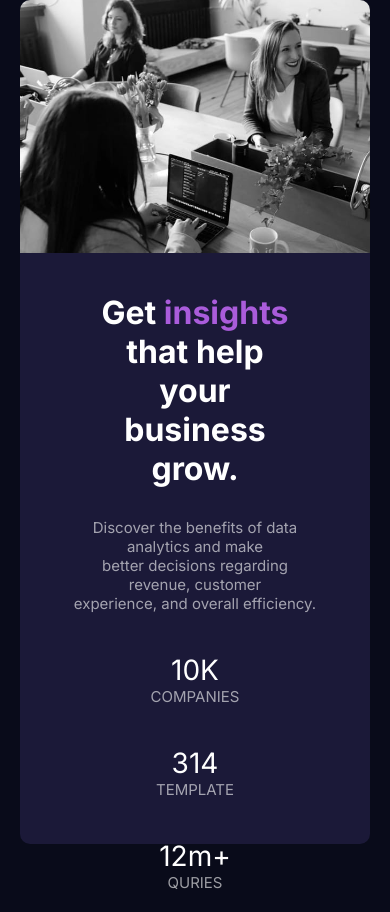
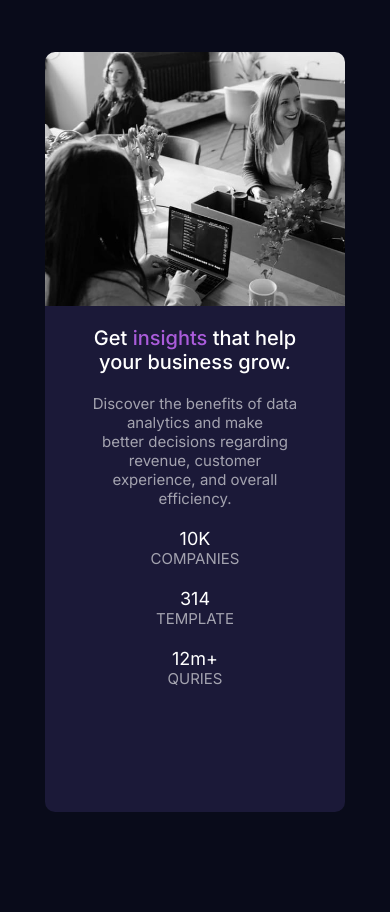
Before and after one commit to klopeq/Stats-preview-card-component, a plain HTML site: page index.html in a window 390 px wide. After the commit the page ends 844 px from the top, so only its background shows below. Drawn offline with Linux system fonts and the light colour scheme.

Commit message:
Update styles.css

```diff
--- a/styles.css
+++ b/styles.css
@@ -31,7 +31,7 @@ body {
 .container  .content-page .left-box {
     background-color: var(--dark-desaturated-blue);
     padding: 40px;
-    height: 53vh;
+    height: 62vh;
     width: 500px;
     border-radius:10px 0  0 10px;
     text-align: center;
@@ -69,18 +69,19 @@ body {
 }
 
 
-
 .container  .content-page  .right-box {
     background: url(images/image-header-desktop.jpg) center center/cover no-repeat;
     width: 360px;
-    height: 53vh;
+    height: 62vh;
     object-fit: cover;
     border-radius: 0 10px 10px 0;
 }
 
+
 @media (max-width: 500px) {
     .container  .content-page {
         flex-direction: column-reverse;
+        align-items: center;
     }
 
     .container  .content-page .left-box {
@@ -88,8 +89,25 @@ body {
         border-top-right-radius: 0;
         border-bottom-left-radius: 10px;
         border-bottom-right-radius: 10px;
-        height: 70vh;
-        width:  350px;
+        width: 300px;
+        height: 60vh;
+        margin-bottom: 2rem;
+        padding: 10px;
+    }
+
+    .container  .content-page .left-box h2 {
+        font-weight: 500;
+        font-size: 20px;
+        margin-bottom: 10px;
+        padding: 10px 0;
+    }
+
+    .container  .content-page .left-box p  {
+        padding: 0 25px;
+    }
+
+    .container  .content-page .left-box .numbers p span {
+        font-size: 18px;
     }
 
     .container  .content-page .right-box {
@@ -98,7 +116,7 @@ body {
         border-top-right-radius: 10px;
         border-bottom-left-radius: 0;
         border-bottom-right-radius: 0;
-        width: 350px;
+        width: 300px;
         height: 30vh;
     }
 
```
